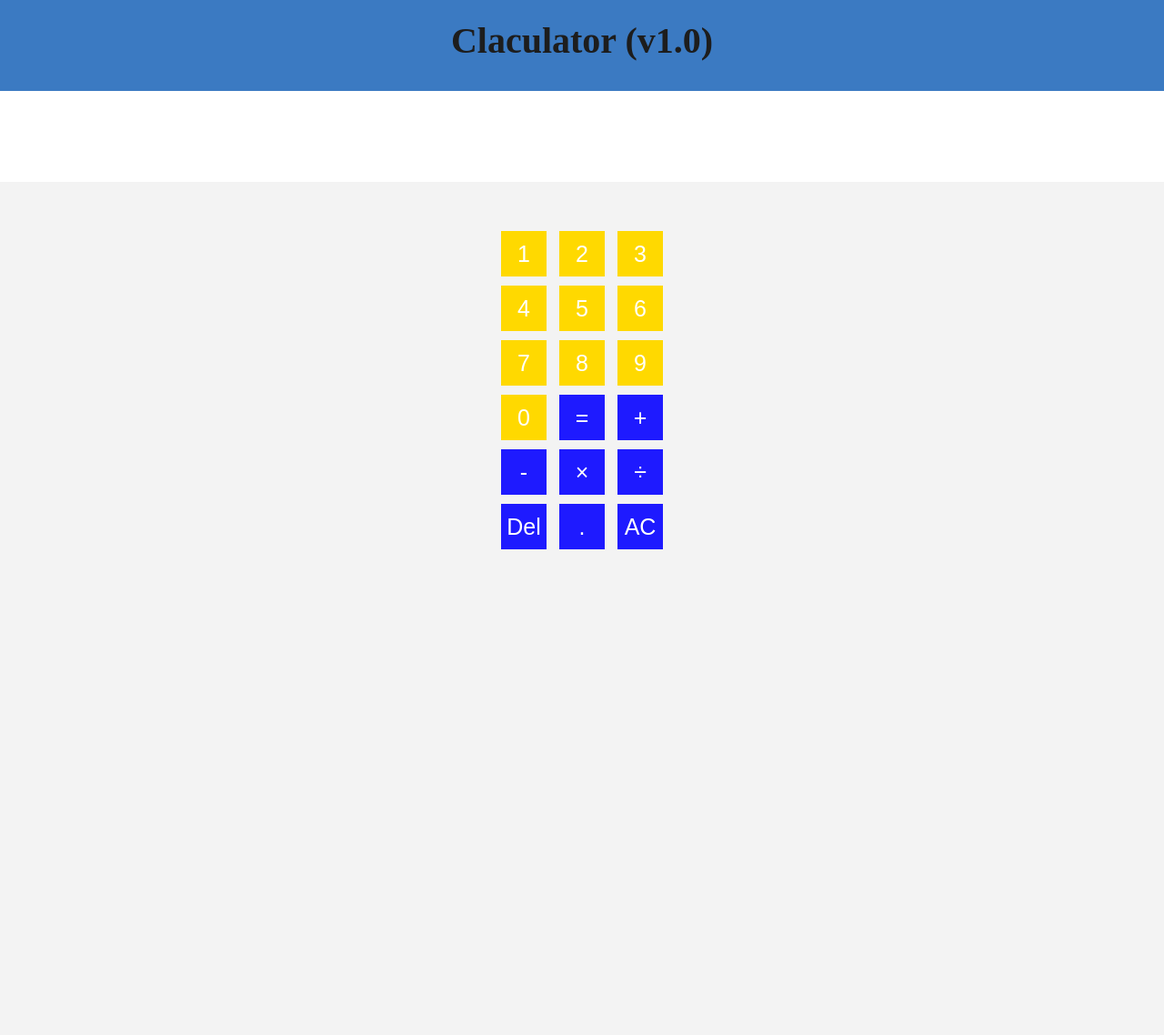
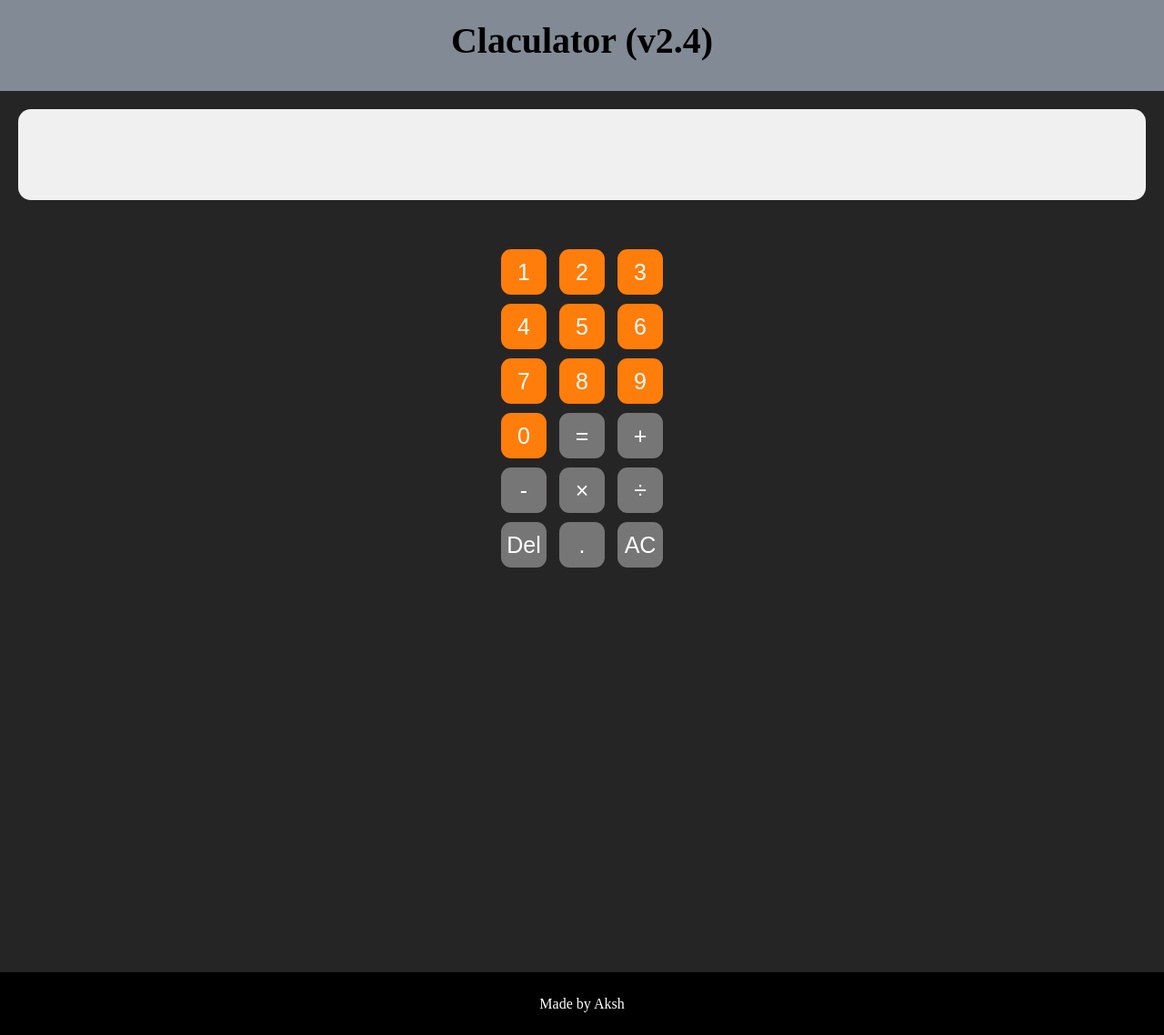
Before and after one commit to skolky/claculator.github.io, a plain HTML site: page index.html in a window 1280 px wide. Shown: the whole page at 91% size. Before the commit the page ends 800 px from the top, so only its background shows below. Drawn offline with Linux system fonts and the light colour scheme; a web font is replaced by a local one.

Commit message:
Add files via upload

```diff
--- a/index.html
+++ b/index.html
@@ -11,7 +11,7 @@
 
 <body>
     <header>
-        <h1>Claculator (v1.0)</h1>
+        <h1>Claculator (v2.4)</h1>
     </header>
     <div id="displayDiv">
         <p id="display"></p>
@@ -49,6 +49,9 @@
             <button class="btn symbols math" id="clear">AC</button>
         </div>
     </div>
+    <footer>
+        <span>Made by Aksh</span>
+    </footer>
 </body>
 <script src="script.js"></script>
 
--- a/script.js
+++ b/script.js
@@ -1,4 +1,4 @@
-// Version 0.4.0
+// Version 2.4
 
 let firstNumber="";
 let secondNumber="";
@@ -160,6 +160,7 @@ decimal.addEventListener("click", ()=>{
   if (firstNumber === "") {
     firstNumber = "0.";
     document.getElementById("display").innerHTML = firstNumber;
+
   } else if (stage != true) {
     firstNumber += ".";
     document.getElementById("display").innerHTML = firstNumber;
@@ -233,7 +234,26 @@ divide.addEventListener("click", () => {
 // Display of Answer
 
 equal.addEventListener("click", ()=>{
-  process();
+  if (firstNumber === "" && secondNumber === ""){
+    firstNumber = "0";
+    secondNumber = "0";
+    process();
+    methd.innerHTML = "=";
+  }
+  else if(firstNumber === ""){
+    firstNumber = "0"
+    process();
+    methd.innerHTML = "=";
+  }
+  else if (secondNumber === ""){
+    secondNumber = firstNumber;
+    process();
+    methd.innerHTML = "=";
+  }
+  else{
+    process();
+    methd.innerHTML = "=";
+  }
 });
 
 // Clear and delete Button
@@ -260,4 +280,6 @@ clear.addEventListener("click", () => {
 
 })
 
+
+
 //THE END **/
--- a/style.css
+++ b/style.css
@@ -7,9 +7,10 @@
 }
 
 #methd{
-    background: rgb(243, 243, 243);
+    background: #262525;
     text-align: center;
     min-height: 29px;
+    color: #f0f0f0;
 }
 
 h1{
@@ -18,20 +19,20 @@ h1{
 }
 
 header{
-    background-color: rgb(59, 122, 194);
+    background-color: rgb(130, 139, 149);
     height: 100px;
     font-family: 'Zen Antique', serif;
     font-size: 20px;
     text-align: center;
-    color: rgb(29, 29, 29);
+    color: rgb(0, 0, 0);
 }
 
 body{
-    background: rgb(243, 243, 243);
+    background: #262525;
 }
 
 .numbers{
-    background-color: rgb(255, 217, 0);
+    background-color: rgb(255, 125, 11);
     color: white;
 }
 
@@ -42,10 +43,11 @@ body{
     font-size: 25px;
     margin: 5px;
     position: relative;
+    border-radius: 11px;
 }
 
 .symbols{
-    background-color: rgb(30, 26, 255);
+    background-color: rgb(118, 118, 119);
     color: white;
 }
 
@@ -61,14 +63,35 @@ body{
 }
 
 #displayDiv{
-    margin-bottom: 20px;
+    margin: 20px;
     height: 100px;
-    background-color: white;
+    background-color: #f0f0f0;
+    border-radius: 14px;
+    overflow: auto;
 }
 
 .main{
     display: flex;
     flex-direction: column;
     align-items: center;
-    background: rgb(243, 243, 243);
+    background: #262525;
+    min-height: 100vh;
 }
+
+footer{
+    display: flex;
+    background-color: black;
+    color: white;
+    height: 69px;
+    align-items: center;
+    justify-content: center;
+}
+
+a{
+    text-decoration: none;
+    color: white;
+}
+
+span{
+    margin: 10px;
+}
```
